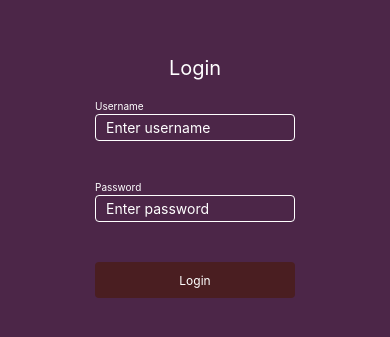
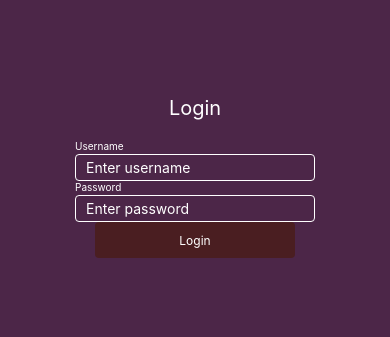
Before and after one commit to aa-fahim/pomodoro-app, a React Native app: screen /LoginScreen in a window 390 px wide. Shown: the part 245-582 px from the top of the page. Built offline with nearby package versions, Linux system fonts and the light colour scheme.

Commit message:
Added styled-components library

```diff
--- a/package.json
+++ b/package.json
@@ -1,6 +1,7 @@
 {
   "main": "node_modules/expo/AppEntry.js",
   "scripts": {
+    "start": "expo start",
     "start:dev": "expo start & npm run server:dev",
     "server:dev": "nodemon server/index.js",
     "start-server": "node server/index.js",
@@ -12,6 +13,7 @@
   "dependencies": {
     "@react-navigation/native": "^6.0.6",
     "@react-navigation/stack": "^6.0.11",
+    "@types/styled-components-react-native": "^5.1.3",
     "axios": "^0.24.0",
     "dotenv": "^10.0.0",
     "expo": "~43.0.2",
@@ -22,12 +24,14 @@
     "react-native": "0.64.3",
     "react-native-safe-area-context": "3.3.2",
     "react-native-screens": "~3.8.0",
-    "react-native-web": "0.17.1"
+    "react-native-web": "0.17.1",
+    "styled-components": "^5.3.3"
   },
   "devDependencies": {
     "@babel/core": "^7.12.9",
     "@types/react": "~17.0.21",
     "@types/react-native": "~0.64.12",
+    "@types/styled-components": "^5.1.19",
     "nodemon": "^2.0.15",
     "typescript": "~4.3.5"
   },
--- a/src/components/Button.tsx
+++ b/src/components/Button.tsx
@@ -1,23 +1,28 @@
-import React from 'react';
+import React, { CSSProperties } from "react";
 import { TouchableOpacity, Text, StyleProp, ViewStyle } from "react-native";
-import { themes } from '../styles/themes';
+import { themes } from "../styles/themes";
 
 type ButtonProps = {
-  label: string
-  onPress: () => {}
-  containerStyle?: StyleProp<ViewStyle>
-  labelStyle?: StyleProp<ViewStyle>
-}
+  label: string;
+  onPress: () => {};
+  containerStyle?: StyleProp<ViewStyle>;
+  labelStyle?: StyleProp<ViewStyle>;
+  className?: CSSProperties;
+};
 
 const Button = (props: ButtonProps) => {
-  const { label, onPress, containerStyle, labelStyle } = props;
+  const { label, onPress, containerStyle, labelStyle, className } = props;
 
   return (
-    <TouchableOpacity onPress={onPress} style={containerStyle}>
+    <TouchableOpacity
+      className={className}
+      onPress={onPress}
+      style={containerStyle}
+    >
       <Text style={labelStyle}>{label}</Text>
     </TouchableOpacity>
-  )
-}
+  );
+};
 
 Button.defaultProps = {
   containerStyle: {
@@ -27,12 +32,12 @@ Button.defaultProps = {
     backgroundColor: themes.primary,
     width: 200,
     height: 36,
-    borderRadius: 4
+    borderRadius: 4,
   },
   labelStyle: {
     color: themes.white,
-    fontSize: 12
-  }
-}
+    fontSize: 12,
+  },
+};
 
-export default Button
+export default Button;
--- a/src/components/InputBox.tsx
+++ b/src/components/InputBox.tsx
@@ -1,27 +1,36 @@
-import React from 'react';
-import { View, TextInput, StyleSheet, Text, StyleProp, ViewStyle } from "react-native";
+import React, { CSSProperties } from "react";
+import {
+  View,
+  TextInput,
+  StyleSheet,
+  Text,
+  StyleProp,
+  ViewStyle,
+} from "react-native";
 import { themes } from "../styles/themes";
 
 type InputBoxProps = {
-  label: string
-  placeholder: string
-  value: string | number
-  onChangeText: () => {}
-  style: StyleProp<ViewStyle>
-}
+  label: string;
+  placeholder: string;
+  value: string | number;
+  onChangeText: () => {};
+  style: StyleProp<ViewStyle>;
+  secureTextEntry: boolean;
+  className?: CSSProperties;
+};
 
 const InputBox = (props: InputBoxProps) => {
-  const { label, style, ...restProps } = props;
+  const { label, className, style, ...restProps } = props;
 
   return (
-    <View style={style}>
+    <View className={className}>
       <Text style={styles.label}>{label}</Text>
       <View>
         <TextInput style={styles.textInput} {...restProps} />
       </View>
     </View>
-  )
-}
+  );
+};
 
 const styles = StyleSheet.create({
   container: {
@@ -34,15 +43,15 @@ const styles = StyleSheet.create({
   label: {
     color: themes.white,
     fontSize: 10,
-    marginBottom: 2
+    marginBottom: 2,
   },
   textInput: {
     color: themes.white,
     border: "1px solid white",
     borderRadius: 4,
     paddingHorizontal: 10,
-    paddingVertical: 4
+    paddingVertical: 4,
   },
 });
 
-export default InputBox
+export default InputBox;
--- a/src/screens/LoginScreen.tsx
+++ b/src/screens/LoginScreen.tsx
@@ -1,5 +1,12 @@
 import React, { useState } from "react";
-import { View, TextInput, Text, StyleSheet, TouchableOpacity } from "react-native";
+import {
+  View,
+  TextInput,
+  Text,
+  StyleSheet,
+  TouchableOpacity,
+} from "react-native";
+import styled from "styled-components/native";
 import InputBox from "../components/InputBox";
 import Button from "../components/Button";
 import { registerUser } from "../api/api";
@@ -16,27 +23,23 @@ export default function LoginScreen() {
   };
 
   return (
-    <View style={styles.container}>
-      <Text style={styles.headerStyle}>Login</Text>
-      <InputBox
+    <Container>
+      <Header>Login</Header>
+      <StyledInputBox
         label="Username"
         placeholder="Enter username"
         value={userName}
-        onChangeText={setuserName}
-        style={styles.inputBox}
+        onChangeText={() => setuserName}
       />
-      <InputBox
+      <StyledInputBox
         label="Password"
         placeholder="Enter password"
         value={password}
-        onChangeText={setPassword}
+        onChangeText={() => setPassword}
         secureTextEntry={true}
-        style={styles.inputBox}
       />
-      <Button label={loginLabel} onPress={onSubmitPress} />
-
-
-    </View>
+      <Button label={loginLabel} onPress={() => onSubmitPress} />
+    </Container>
   );
 }
 
@@ -46,26 +49,21 @@ LoginScreen.constants = {
   },
 };
 
-const styles = StyleSheet.create({
-  container: {
-    display: "flex",
-    justifyContent: "center",
-    alignItems: "center",
-    backgroundColor: themes.secondary,
-    height: "100%",
-  },
-  headerStyle: {
-    fontSize: 20,
-    color: themes.white,
-    marginBottom: 20
-  },
-  inputBox: {
-    width: 200,
-    marginBottom: 40
-  },
-  submitButton: {
-    width: 200,
-    borderRadius: 4,
-    backgroundColor: themes.primary
-  }
-});
+const Container = styled.View`
+  display: flex;
+  justify-content: center;
+  align-items: center;
+  background-color: ${themes.secondary};
+  height: 100%;
+`;
+
+const Header = styled.Text`
+  color: ${themes.white};
+  font-size: 20px;
+  margin-bottom: 20;
+`;
+
+const StyledInputBox = styled(InputBox)`
+  width: 200,
+  margin-bottom: 40,
+`;
```
Also changed, not shown: src/screens/TimerScreen.tsx (added, +7 -0 lines), todo.txt (added), 1 other file (tests, documents, lock files or other folders).
